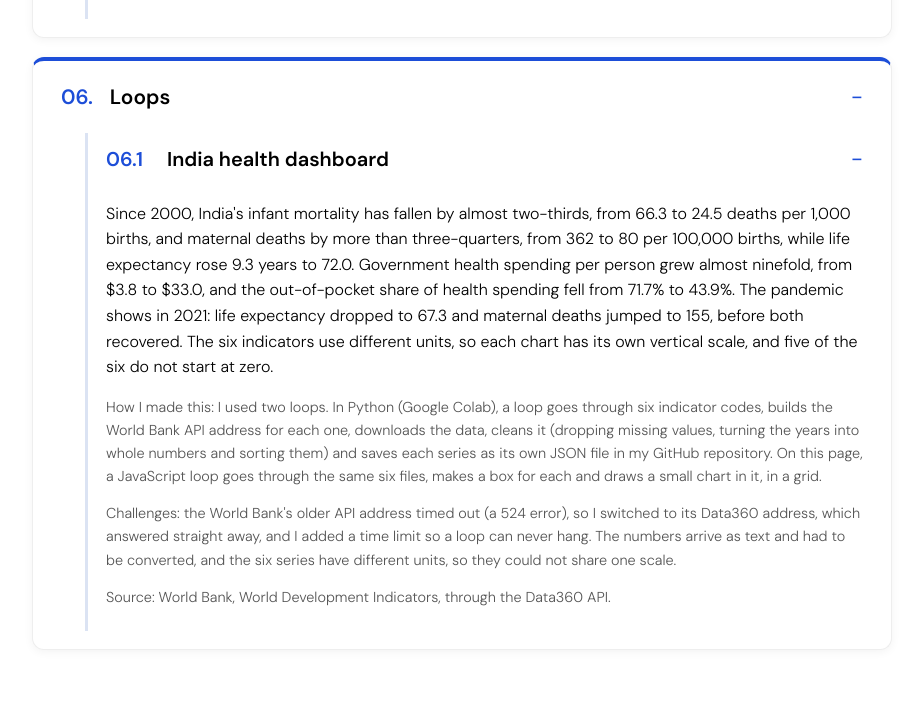
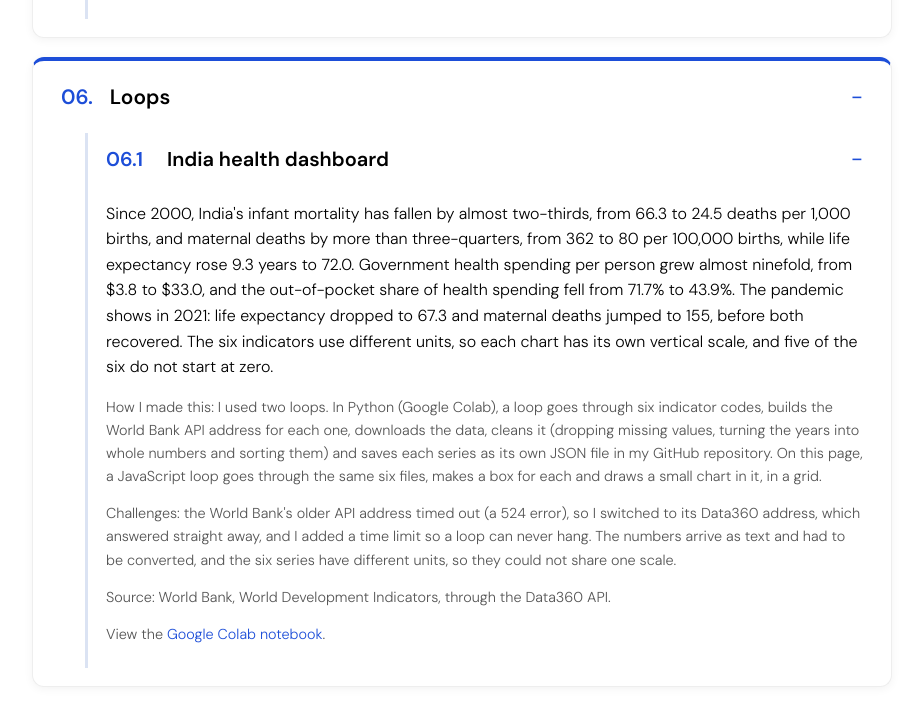
Before and after one commit to krshmashah13/krshmashah13.github.io, a plain HTML site: page index.html in a window 1280 px wide. Shown: the part 5005-5730 px from the top of the page, without its empty margins (178-1101 px from the left). Drawn offline with Linux system fonts and the light colour scheme; a script that the page names is missing.

Commit message:
Add Colab link to loops section

```diff
--- a/index.html
+++ b/index.html
@@ -361,6 +361,9 @@
                     <p class="method">
                         Source: World Bank, World Development Indicators, through the Data360 API.
                     </p>
+                    <p class="method">
+                        View the <a href="https://colab.research.google.com/drive/18mUe9Pwcgc3kFy9n_eXhizTrDrOrrRGE?usp=sharing" target="_blank" rel="noopener">Google Colab notebook</a>.
+                    </p>
                 </div>
 
                 <!-- The loop in the script at the bottom of the page puts one chart in this grid for each indicator -->
```
